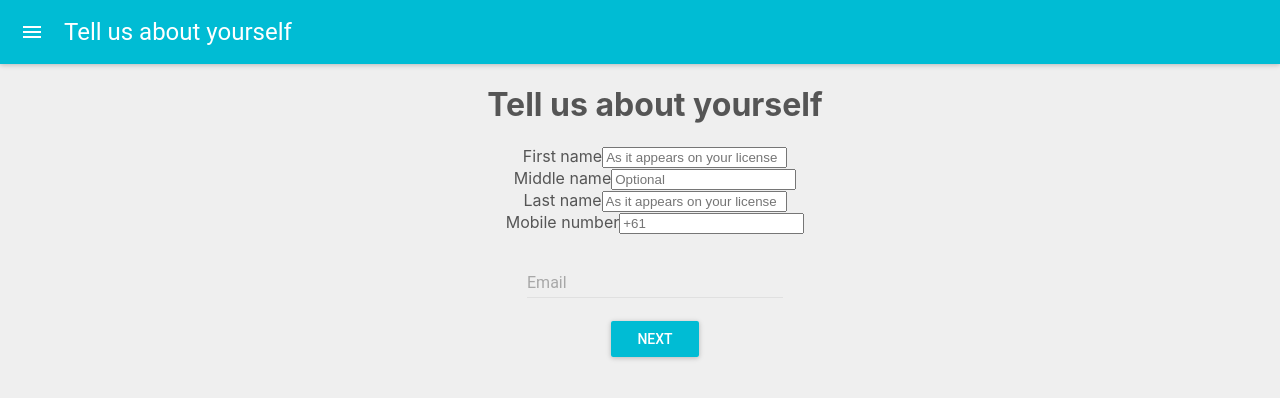
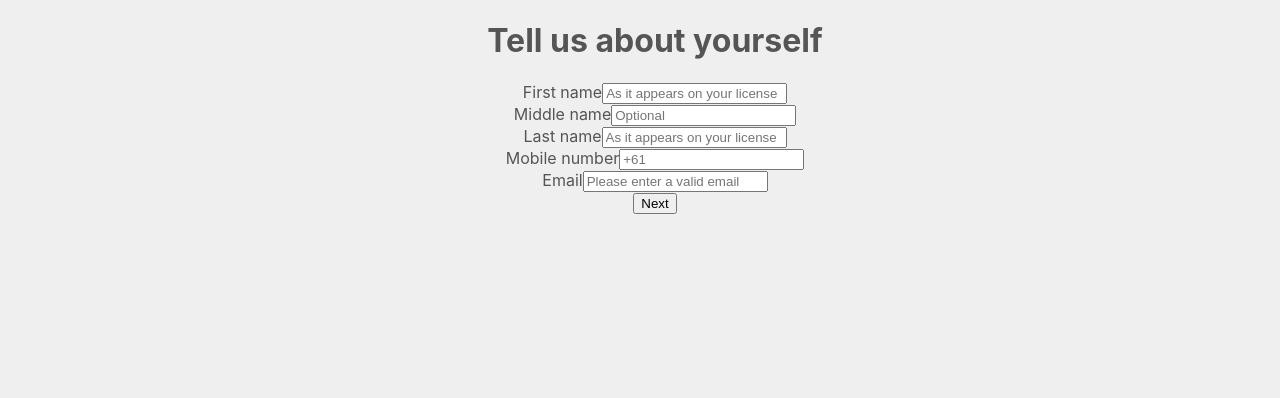
Before and after one commit to kevinosborn31/driva-test, a React (Create React App) app in the folder ui/: page / in a window 1280 px wide. Shown: the top 398 px of the page. Built offline with nearby package versions, Linux system fonts and the light colour scheme.

Commit message:
Removed MDL and reformatted code

```diff
--- a/ui/src/components/BasicDetails.js
+++ b/ui/src/components/BasicDetails.js
@@ -1,8 +1,6 @@
 import React, { Component } from 'react';
 import MuiThemeProvider from 'material-ui/styles/MuiThemeProvider';
-import AppBar from 'material-ui/AppBar';
-import TextField from 'material-ui/TextField';
-import RaisedButton from 'material-ui/RaisedButton';
+
 
 export class BasicDetails extends Component {
     continue = e => {
@@ -13,8 +11,6 @@ export class BasicDetails extends Component {
     render() {
         const { values, handleChange } = this.props;
         return (
-            <MuiThemeProvider>
-                <AppBar title="Tell us about yourself" />
                 <div style={styles.wrapper}>
                 <h1>{this.props.title}</h1>
                 <label for="firstName">First name</label>
@@ -29,21 +25,11 @@ export class BasicDetails extends Component {
                 <label for="phone">Mobile number</label>
                 <input type="tel" id="phone" name="phone" onChange={handleChange('phone')} placeholder="+61" defaultValue={values.phone}/>
                 <br/>
-                <TextField
-                    hintText="Please enter a valid email"
-                    floatingLabelText="Email"
-                    onChange={handleChange('email')}
-                    defaultValue={values.email}
-                />
+                <label for="email">Email</label>
+                <input type="email" id="email" name="email" onChange={handleChange('email')} placeholder="Please enter a valid email" defaultValue={values.email}/>
                 <br/>
-                <RaisedButton
-                    label="Next"
-                    primary={true}
-                    style={styles.button}
-                    onClick={this.continue}
-                />
+                    <button onClick={this.continue}>Next</button>
                 </div>
-            </MuiThemeProvider>
         )
     }
 }
--- a/ui/src/components/QualificationDetails.js
+++ b/ui/src/components/QualificationDetails.js
@@ -1,12 +1,4 @@
 import React, { Component } from 'react';
-import MuiThemeProvider from 'material-ui/styles/MuiThemeProvider';
-import AppBar from 'material-ui/AppBar';
-import TextField from 'material-ui/TextField';
-import RaisedButton from 'material-ui/RaisedButton';
-import InputLabel from '@material-ui/core/InputLabel';
-import MenuItem from '@material-ui/core/MenuItem';
-import FormControl from '@material-ui/core/FormControl';
-import { Select } from '@material-ui/core';
 
 
 export class QualificationDetails extends Component {
@@ -27,8 +19,6 @@ export class QualificationDetails extends Component {
     render() {
         const { values, handleChange } = this.props;
         return (
-            <MuiThemeProvider>
-                <AppBar title="A little about you" />
                 <div style={styles.wrapper}>
                     <h1>{this.props.title}</h1>
                     <div>
@@ -41,13 +31,9 @@ export class QualificationDetails extends Component {
                         </select>
                     </div>
                 <br />
-                    <TextField
-                        hintText="$"
-                        floatingLabelText="Your after-tax income"
-                        onChange={handleChange('income')}
-                        defaultValue={values.income}
-                    />
                 <div>
+                    <label for="income">Your after-tax income</label>
+                    <input type="number" step="1" id="income" name="income" onChange={handleChange('income')} placeholder="$" defaultValue={values.income}/>
                     <select id="incomeFrequency" onChange={handleChange('incomeFrequency')}>
                         <option selected disabled>Select Frequency</option>
                         <option value="weekly">Weekly</option>
@@ -56,22 +42,13 @@ export class QualificationDetails extends Component {
                     </select>
                 </div>
                 <br />
-                    <TextField
-                        hintText="Enter your occupation"
-                        floatingLabelText="Occupation"
-                        onChange={handleChange('occupation')}
-                        defaultValue={values.occupation}
-                    />
+                <label for="occupation">Occupation</label>
+                <input type="text" id="occupation" name="occupation" onChange={handleChange('occupation')} placeholder="Enter your occupation" defaultValue={values.occupation}/>
                     <br/>
-                    <TextField
-                        hintText="Enter your employer's name"
-                        floatingLabelText="Current Employer"
-                        onChange={handleChange('employer')}
-                        defaultValue={values.employer}
-                    />
+                <div>
+                    <label for="employer">Current Employer</label>
+                    <input type="text" id="employer" name="employer" onChange={handleChange('employer')} placeholder="Enter your employer's name" defaultValue={values.employer}/>
                         <br/>
-
-                    <div>
                             <label htmlFor="yearsInEmployment">What's your relationship status?</label><br /><br />
                             <select id="yearsInEmployment" onChange={handleChange('yearsInEmployment')}>
                                 <option selected disabled>Number of Years</option>
@@ -108,21 +85,10 @@ export class QualificationDetails extends Component {
                         </select>
                     </div>
                     <input type="checkbox" id="otherIncome" name="otherIncome" value="true" />
-                    <label for="otherIncome">Do you have other sources of income?</label>
-                    <RaisedButton
-                        label="Back"
-                        primary={true}
-                        style={styles.button}
-                        onClick={this.back}
-                    />
-                    <RaisedButton
-                        label="Next"
-                        primary={true}
-                        style={styles.button}
-                        onClick={this.continue}
-                    />
+                    <label for="otherIncome" onChange={handleChange('otherIncome')}>Do you have other sources of income?</label>
+                    <button onClick={this.back}>Back</button>
+                    <button onClick={this.continue}>Next</button>
                 </div>
-            </MuiThemeProvider>
         )
     }
 }
@@ -135,14 +101,7 @@ const styles = {
         width: "100%",
         margin: 15,
         textAlign: "center"
-    },
-    formControl: {
-        //margin: theme.spacing(1),
-        minWidth: 120,
-      },
-      selectEmpty: {
-        // marginTop: theme.spacing(2),
-      },
+    }
 }
 
 export default QualificationDetails
```
Lines whose indentation alone changed are shown as unchanged.
